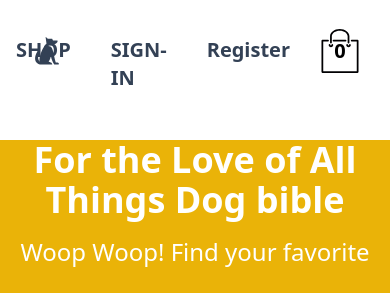
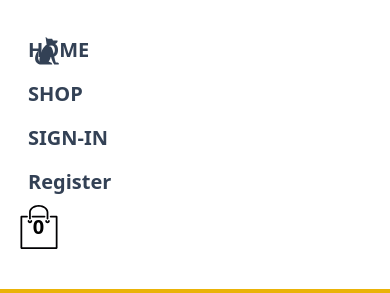
Before and after one commit to fiokee/dogbible, a React (Create React App) app: page / in a window 390 px wide. Shown: the top 293 px of the page. Built offline with nearby package versions, Linux system fonts and the light colour scheme; no server answers; the database is empty.

Commit message:
working on navigation

```diff
--- a/src/routes/navigations/navigation.js
+++ b/src/routes/navigations/navigation.js
@@ -20,11 +20,11 @@ const Navigation = () => {
 
   return (
     <Fragment>
-      <div className="flex justify-end space-x-4 bg-light-500 my-7 text-xl mr-7">
+      <div className="flex justify-end space-x-4 bg-light-500 my-7 text-xl mr-7 flex-col sm:flex-row list-none lg:ml-auto">
         <Link className="logo-container" to='/'>
         <span className="font-bold px-3 py-2 text-slate-700 rounded-lg hover:bg-slate-100 hover:text-slate-900 justify-end absolute left-5 text-3xl"><GiSittingDog/></span>
         </Link>
-          <Link className='font-bold px-3 py-2 text-slate-700 rounded-lg hover:bg-slate-100 hover:text-slate-900' to='/'>
+          <Link className='font-bold px-3 py-2 text-slate-700 rounded-lg hover:bg-slate-100 hover:text-slate-900 ' to='/'>
             HOME
           </Link>
           <Link className="font-bold px-3 py-2 text-slate-700 rounded-lg hover:bg-slate-100 hover:text-slate-900" to='shop'>
--- /dev/null
+++ b/src/routes/navigations/navigation.scss
@@ -0,0 +1,5 @@
+@media screen and (max-width: 628px){
+  .navg{
+    display:block;
+  }
+}
```
